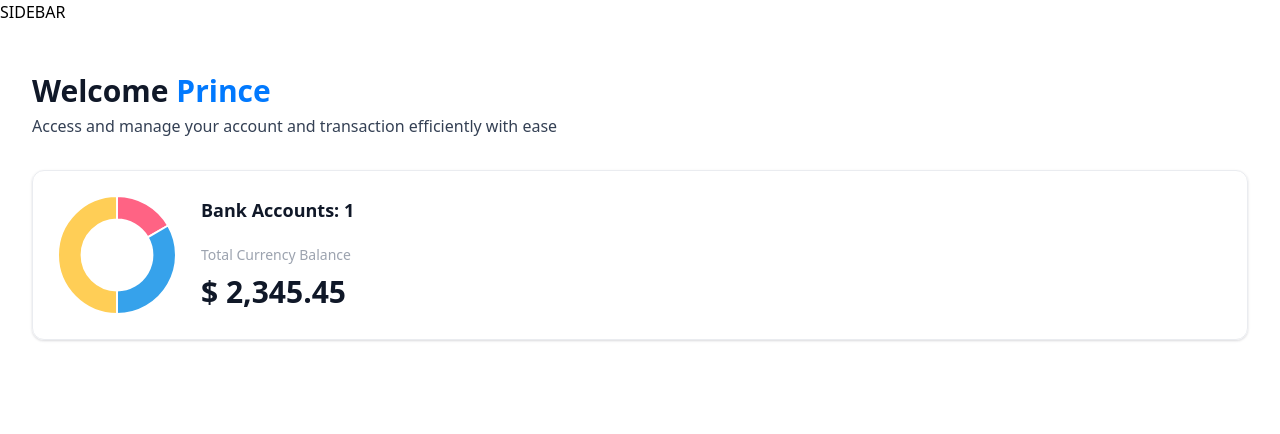
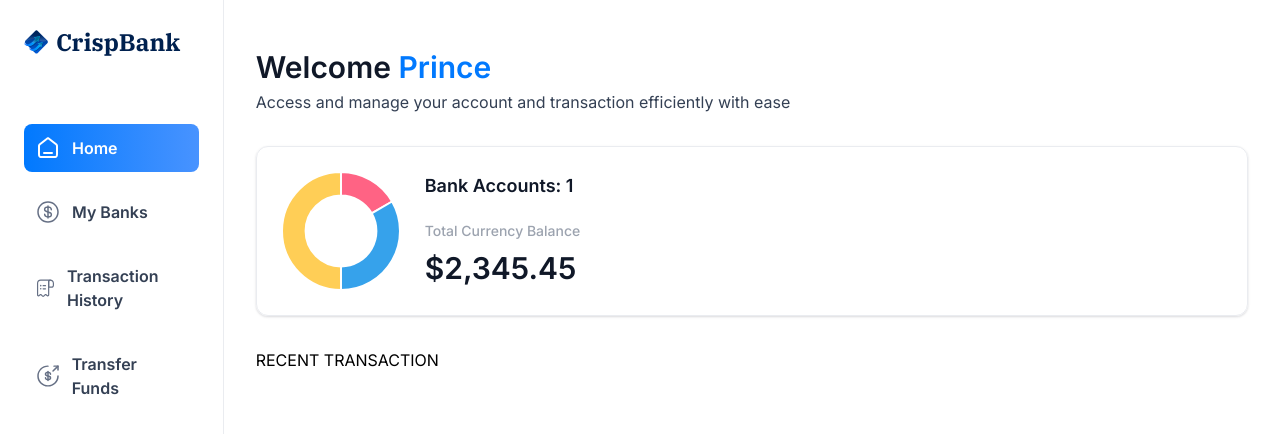
Before and after one commit to stephenprin/banking_system, a Next.js app: page / in a window 1280 px wide. Shown: the top 434 px of the page. Built offline with nearby package versions, Linux system fonts and the light colour scheme.

Commit message:
Implement sidebar UI

```diff
--- a/app/(root)/layout.tsx
+++ b/app/(root)/layout.tsx
@@ -1,13 +1,33 @@
+import MobileNavbar from "@/components/MobileNavbar";
+import Sidebar from "@/components/Sidebar";
+import Image from "next/image";
 
 export default function RootLayout({
   children,
 }: Readonly<{
   children: React.ReactNode;
 }>) {
+  const loggedIn={
+     firstName:"Prince",
+     lastName:"Kumar",
+     email:"prince@gmail.com"
+  }
   return (
     <html lang="en">
-      SIDEBAR
-      <main>{children}</main>
+
+      <main className="flex h-screen w-full font-inter">
+        <Sidebar user={loggedIn} />
+        <div className="flex size-full flex-col">
+            <div className="root-layout">
+                <Image src="/icons/logo.svg" alt="logo" width={30} height={30} />
+                <div>
+                  <MobileNavbar user={loggedIn}/>
+                </div>
+            </div>
+            {children}
+        </div>
+
+        </main>
     </html>
   );
 }
--- a/app/(root)/page.tsx
+++ b/app/(root)/page.tsx
@@ -1,33 +1,34 @@
-import HeaderBox from '@/components/HeaderBox'
-import TotalBalanceBox from '@/components/TotalBalanceBox'
-import React from 'react'
-import CountUp from 'react-countup';
+import HeaderBox from "@/components/HeaderBox";
+import TotalBalanceBox from "@/components/TotalBalanceBox";
+import React from "react";
+import CountUp from "react-countup";
 
 const Home = () => {
-  const loggedInUser={
-    name:"Prince"
-  }
+  const loggedInUser = {
+    name: "Prince",
+  };
   return (
-    <div className="home">
+    <section className="home">
       <div className="home-content">
-      <div className="home-header">
+        <header className="home-header">
           <HeaderBox
             type="greeting"
             title="Welcome"
             user={loggedInUser?.name || "GuestUser"}
             subtext="Access and manage your account and transaction efficiently with ease"
+          />
 
-          />
           <TotalBalanceBox
             accounts={[]}
             totalBanks={1}
             totalCurrentBalance={2345.45}
+          />
+        </header>
 
-          />
+        RECENT TRANSACTION
       </div>
-    </div>
-    </div>
-  )
-}
+    </section>
+  );
+};
 
-export default Home
+export default Home;
--- a/app/globals.css
+++ b/app/globals.css
@@ -369,7 +369,7 @@
   }
 
   .sidebar-logo {
-    @apply 2xl:text-26 font-ibm-plex-serif text-[26px] font-bold text-black-1 max-xl:hidden;
+    @apply 2xl:text-26 font-ibm-plex-serif text-[24px] font-bold text-black-1 max-xl:hidden;
   }
 
   .sidebar-link {
--- a/components/AnimatedCounter.tsx
+++ b/components/AnimatedCounter.tsx
@@ -8,7 +8,7 @@ const AnimatedCounter = ({amount}:{amount:number}) => {
        duration={1.8}
        decimals={2}
        decimal="."
-       prefix="$ "
+       prefix="$"
        end={amount} />
     </div>
   )
--- /dev/null
+++ b/components/MobileNavbar.tsx
@@ -0,0 +1,96 @@
+"use client";
+import React from "react";
+import {
+  Sheet,
+  SheetClose,
+  SheetContent,
+  SheetDescription,
+  SheetHeader,
+  SheetTitle,
+  SheetTrigger,
+} from "@/components/ui/sheet";
+import Image from "next/image";
+import Link from "next/link";
+import { sidebarLinks } from "@/constants";
+import { usePathname } from "next/navigation";
+import { cn } from "@/lib/utils";
+
+const MobileNavbar = ({ user }: MobileNavProps) => {
+  const pathname = usePathname();
+  return (
+    <section className="w-full max-w-[264px]">
+      <Sheet>
+        <SheetTrigger>
+          <Image
+            src="/icons/hamburger.svg"
+            alt="hamburger"
+            width={24}
+            height={24}
+            className="cursor-pointer"
+          />
+        </SheetTrigger>
+        <SheetContent side="left" className="border-none bg-white">
+          <Link
+            href="/"
+            className="mb-8 px-4 cursor-pointer flex items-center gap-1"
+          >
+            <Image
+              src="/icons/logo.svg"
+              width={35}
+              height={35}
+              alt="crispbank"
+              className="size-[24px] max-xl:size-14 "
+            />
+            <h1 className="text-26 font-ibm-plex-serif font-bold text-black-1">
+              CrispBank
+            </h1>
+          </Link>
+          <div className="mobilenav-sheet">
+            <SheetClose asChild>
+              <nav className=" flex h-full flex-col gap-4 p-4 text-white">
+                {sidebarLinks.map((item) => {
+                  const isActive =
+                    pathname === item.route ||
+                    pathname.startsWith(`${item.route}/`);
+                  return (
+                    <SheetClose asChild key={item.route}>
+                       <Link
+                      key={item.label}
+                      href={item.route}
+                      className={cn("mobilenav-sheet_close w-full", {
+                        "bg-bank-gradient": isActive,
+                      })}
+                    >
+
+                        <Image
+                          src={item.imgURL}
+                          alt={item.label}
+                          width={20}
+                          height={20}
+                          className={cn({
+                            "brightness-[3] invert-0": isActive,
+                          })}
+                        />
+
+                      <p
+                        className={cn("text-14 font-semibold text-black-2", {
+                          "text-white": isActive,
+                        })}
+                      >
+                        {item.label}
+                      </p>
+                    </Link>
+                    </SheetClose>
+                  );
+                })}
+                USER
+              </nav>
+            </SheetClose>
+          </div>
+        </SheetContent>
+      </Sheet>
+    </section>
+  );
+};
+
+export default MobileNavbar;
--- /dev/null
+++ b/components/Sidebar.tsx
@@ -0,0 +1,47 @@
+"use client"
+import { sidebarLinks } from '@/constants'
+import { cn } from '@/lib/utils'
+import Image from 'next/image'
+import Link from 'next/link'
+import { usePathname } from 'next/navigation'
+import React from 'react'
+
+
+const Sidebar = ({user}:SiderbarProps) => {
+    const pathname= usePathname();
+  return (
+    <section className='sidebar'>
+        <nav className='flex flex-col gap-4'>
+            <Link href="/" className='mb-12  cursor-pointer flex items-center gap-2'>
+                <Image src="/icons/logo.svg" width={35}
+                height={35} alt="crispbank" className='size-[24px] max-xl:size-14'/>
+                <h1 className='sidebar-logo'>CrispBank</h1>
+            </Link>
+            {sidebarLinks.map((item) =>{
+                const isActive= pathname===item.route || pathname.startsWith(`${item.route}/`)
+                return(
+                    <Link key={item.label} href={item.imgURL} className={cn('sidebar-link',{
+                        'bg-bank-gradient':isActive
+                    } )}>
+                        <div className='relative size-6'>
+                            <Image src={item.imgURL} alt={item.label} fill
+                            className={cn({
+                                'brightness-[3] invert-0':isActive
+                            })}
+                            />
+                        </div>
+                        <p className={cn('sidebar-label',{
+                            '!text-white':isActive
+                        })}>{item.label}</p>
+                    </Link>
+                )
+            }
+              )}
+                USER
+        </nav>
+        FOOTER
+    </section>
+  )
+}
+
+export default Sidebar
--- /dev/null
+++ b/components/ui/sheet.tsx
@@ -0,0 +1,140 @@
+"use client"
+
+import * as React from "react"
+import * as SheetPrimitive from "@radix-ui/react-dialog"
+import { cva, type VariantProps } from "class-variance-authority"
+import { X } from "lucide-react"
+
+import { cn } from "@/lib/utils"
+
+const Sheet = SheetPrimitive.Root
+
+const SheetTrigger = SheetPrimitive.Trigger
+
+const SheetClose = SheetPrimitive.Close
+
+const SheetPortal = SheetPrimitive.Portal
+
+const SheetOverlay = React.forwardRef<
+  React.ElementRef<typeof SheetPrimitive.Overlay>,
+  React.ComponentPropsWithoutRef<typeof SheetPrimitive.Overlay>
+>(({ className, ...props }, ref) => (
+  <SheetPrimitive.Overlay
+    className={cn(
+      "fixed inset-0 z-50 bg-black/80  data-[state=open]:animate-in data-[state=closed]:animate-out data-[state=closed]:fade-out-0 data-[state=open]:fade-in-0",
+      className
+    )}
+    {...props}
+    ref={ref}
+  />
+))
+SheetOverlay.displayName = SheetPrimitive.Overlay.displayName
+
+const sheetVariants = cva(
+  "fixed z-50 gap-4 bg-background p-6 shadow-lg transition ease-in-out data-[state=open]:animate-in data-[state=closed]:animate-out data-[state=closed]:duration-300 data-[state=open]:duration-500",
+  {
+    variants: {
+      side: {
+        top: "inset-x-0 top-0 border-b data-[state=closed]:slide-out-to-top data-[state=open]:slide-in-from-top",
+        bottom:
+          "inset-x-0 bottom-0 border-t data-[state=closed]:slide-out-to-bottom data-[state=open]:slide-in-from-bottom",
+        left: "inset-y-0 left-0 h-full w-3/4 border-r data-[state=closed]:slide-out-to-left data-[state=open]:slide-in-from-left sm:max-w-sm",
+        right:
+          "inset-y-0 right-0 h-full w-3/4  border-l data-[state=closed]:slide-out-to-right data-[state=open]:slide-in-from-right sm:max-w-sm",
+      },
+    },
+    defaultVariants: {
+      side: "right",
+    },
+  }
+)
+
+interface SheetContentProps
+  extends React.ComponentPropsWithoutRef<typeof SheetPrimitive.Content>,
+    VariantProps<typeof sheetVariants> {}
+
+const SheetContent = React.forwardRef<
+  React.ElementRef<typeof SheetPrimitive.Content>,
+  SheetContentProps
+>(({ side = "right", className, children, ...props }, ref) => (
+  <SheetPortal>
+    <SheetOverlay />
+    <SheetPrimitive.Content
+      ref={ref}
+      className={cn(sheetVariants({ side }), className)}
+      {...props}
+    >
+      {children}
+      <SheetPrimitive.Close className="absolute right-4 top-4 rounded-sm opacity-70 ring-offset-background transition-opacity hover:opacity-100 focus:outline-none focus:ring-2 focus:ring-ring focus:ring-offset-2 disabled:pointer-events-none data-[state=open]:bg-secondary">
+        <X className="h-4 w-4" />
+        <span className="sr-only">Close</span>
+      </SheetPrimitive.Close>
+    </SheetPrimitive.Content>
+  </SheetPortal>
+))
+SheetContent.displayName = SheetPrimitive.Content.displayName
+
+const SheetHeader = ({
+  className,
+  ...props
+}: React.HTMLAttributes<HTMLDivElement>) => (
+  <div
+    className={cn(
+      "flex flex-col space-y-2 text-center sm:text-left",
+      className
+    )}
+    {...props}
+  />
+)
+SheetHeader.displayName = "SheetHeader"
+
+const SheetFooter = ({
+  className,
+  ...props
+}: React.HTMLAttributes<HTMLDivElement>) => (
+  <div
+    className={cn(
+      "flex flex-col-reverse sm:flex-row sm:justify-end sm:space-x-2",
+      className
+    )}
+    {...props}
+  />
+)
+SheetFooter.displayName = "SheetFooter"
+
+const SheetTitle = React.forwardRef<
+  React.ElementRef<typeof SheetPrimitive.Title>,
+  React.ComponentPropsWithoutRef<typeof SheetPrimitive.Title>
+>(({ className, ...props }, ref) => (
+  <SheetPrimitive.Title
+    ref={ref}
+    className={cn("text-lg font-semibold text-foreground", className)}
+    {...props}
+  />
+))
+SheetTitle.displayName = SheetPrimitive.Title.displayName
+
+const SheetDescription = React.forwardRef<
+  React.ElementRef<typeof SheetPrimitive.Description>,
+  React.ComponentPropsWithoutRef<typeof SheetPrimitive.Description>
+>(({ className, ...props }, ref) => (
+  <SheetPrimitive.Description
+    ref={ref}
+    className={cn("text-sm text-muted-foreground", className)}
+    {...props}
+  />
+))
+SheetDescription.displayName = SheetPrimitive.Description.displayName
+
+export {
+  Sheet,
+  SheetPortal,
+  SheetOverlay,
+  SheetTrigger,
+  SheetClose,
+  SheetContent,
+  SheetHeader,
+  SheetFooter,
+  SheetTitle,
+  SheetDescription,
+}
--- a/package.json
+++ b/package.json
@@ -9,6 +9,7 @@
     "lint": "next lint"
   },
   "dependencies": {
+    "@radix-ui/react-dialog": "^1.0.5",
     "@radix-ui/react-slot": "^1.0.2",
     "chart.js": "^4.4.2",
     "class-variance-authority": "^0.7.0",
```
Also changed, not shown: 1 other file (tests, documents, lock files or other folders). Lines whose indentation alone changed are shown as unchanged.
